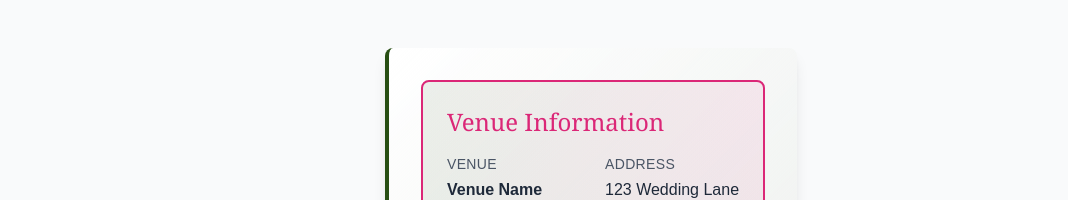
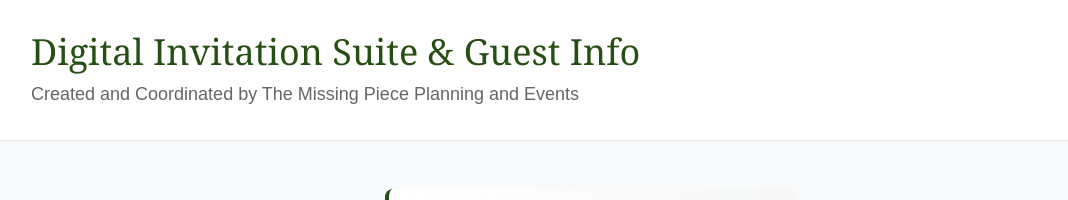
Before and after one commit to tori-ops/hybrid-stationary, a Next.js app: page /invite in a window 1280 px wide. Shown: the top 200 px of the page, without its empty margins (49-1117 px from the left). Built offline with nearby package versions, Linux system fonts and the light colour scheme; no server answers.

Commit message:
Add header to invitation page and fix sidebar layout for proper content shifting

```diff
--- a/src/app/dashboard/page.tsx
+++ b/src/app/dashboard/page.tsx
@@ -126,7 +126,7 @@ export default function DashboardPage() {
       />
 
       {/* Main Content */}
-      <div className="flex-1 p-4 lg:p-6 overflow-y-auto pt-20 lg:pt-6">
+      <div className="flex-1 p-4 lg:p-6 overflow-y-auto pt-20 lg:pt-0 lg:mt-0">
         <div className="max-w-5xl mx-auto">
           {loading ? (
             <p className="text-sm text-gray-600">Loading invitation...</p>
--- a/src/app/invite/page.tsx
+++ b/src/app/invite/page.tsx
@@ -166,6 +166,18 @@ function InvitePageContent() {
         backgroundPosition: 'center'
       }}
     >
+      {/* Page Header */}
+      <div className="bg-white bg-opacity-95 border-b border-gray-200 py-6 md:py-8">
+        <div className="max-w-6xl mx-auto px-4">
+          <h1 className="text-3xl md:text-4xl font-serif mb-2" style={{ color: '#274E13' }}>
+            Digital Invitation Suite & Guest Info
+          </h1>
+          <p className="text-base md:text-lg" style={{ color: '#666' }}>
+            Created and Coordinated by The Missing Piece Planning and Events
+          </p>
+        </div>
+      </div>
+
       {/* Content Sections */}
       <div className="max-w-6xl mx-auto px-4 py-6 md:py-12">
         {/* Proof Watermark - Show in proof mode */}
--- a/src/components/Sidebar.tsx
+++ b/src/components/Sidebar.tsx
@@ -80,7 +80,7 @@ export default function Sidebar({ selectedInviteId, onSelectInvite, refreshTrigg
 
       {/* Sidebar */}
       <div
-        className={`w-64 min-h-screen flex flex-col shadow-lg fixed left-0 top-0 bottom-0 z-50 transition-transform duration-300 lg:transition-none lg:z-auto lg:fixed lg:translate-x-0 ${
+        className={`w-64 min-h-screen flex flex-col shadow-lg fixed left-0 top-0 bottom-0 z-50 transition-transform duration-300 lg:transition-none lg:relative lg:z-auto ${
           mobileMenuOpen ? 'translate-x-0' : '-translate-x-full lg:translate-x-0'
         }`}
         style={{ backgroundColor: '#D0CEB5', marginTop: 'env(safe-area-inset-top)' }}
```
